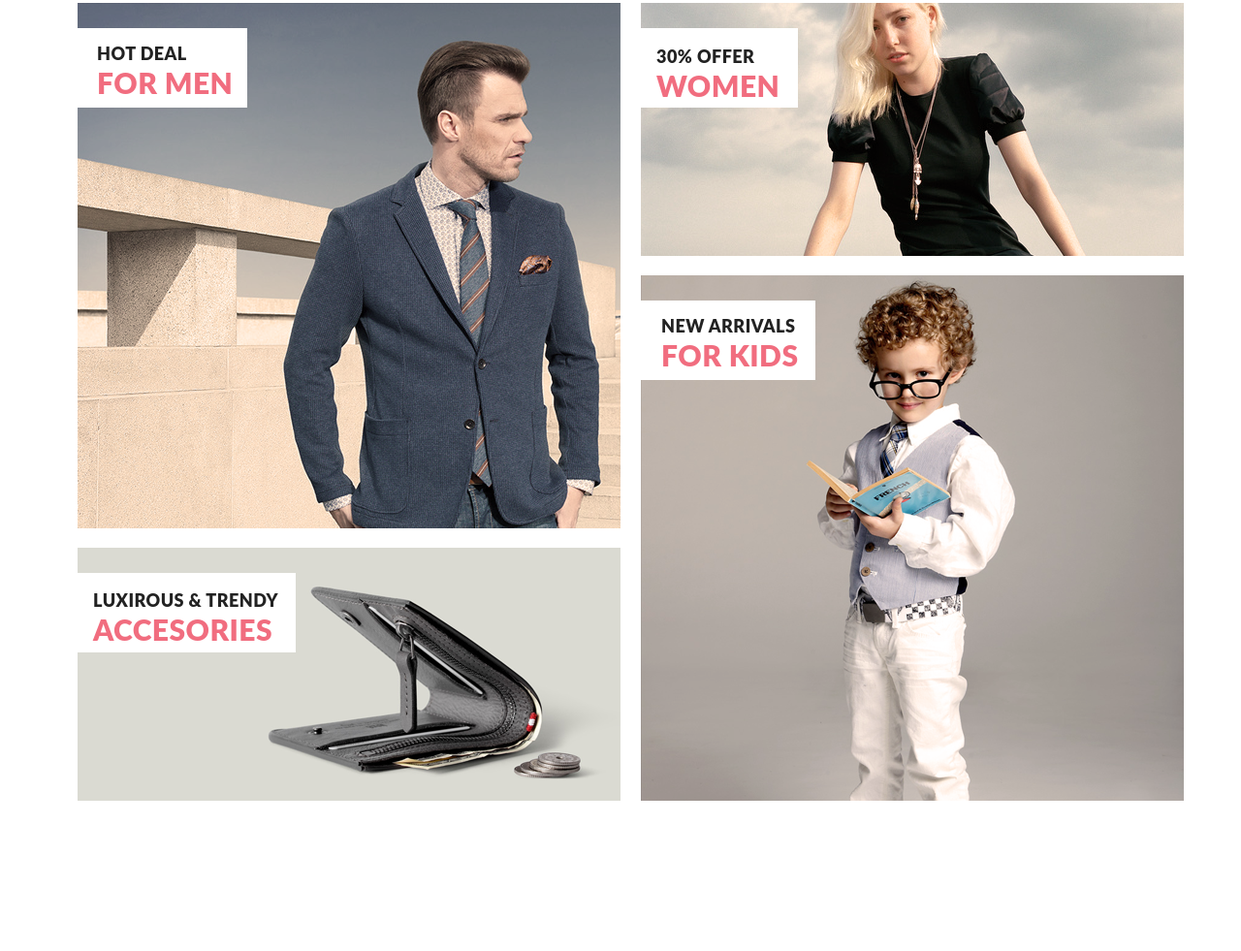
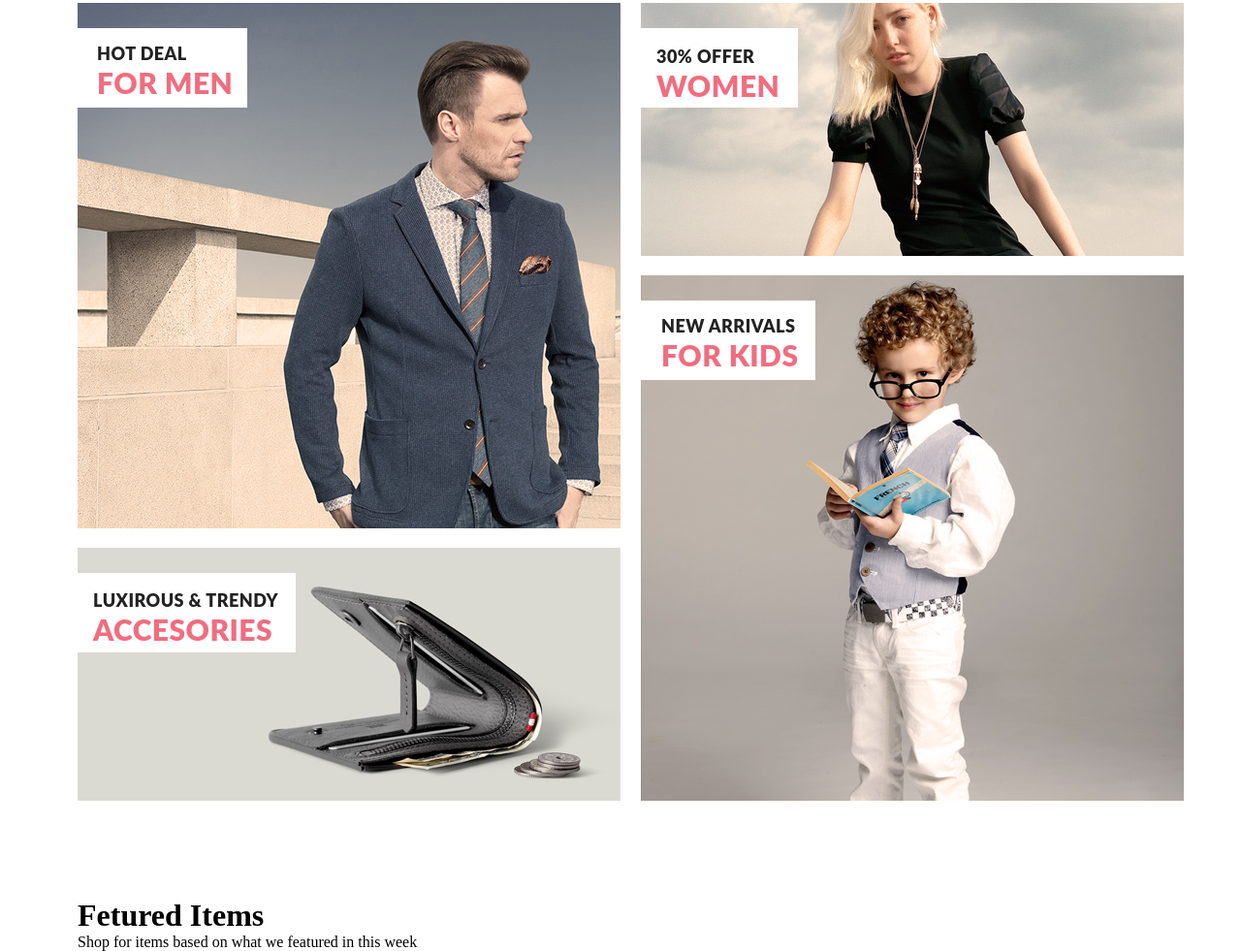
Before and after one commit to dacime/brand-website-shop, a plain HTML site: page index.html in a window 1280 px wide. Shown: the part 917-1898 px from the top of the page at 97% size. Before the commit the page ends 1843 px from the top, so only its background shows below. Drawn offline with Linux system fonts and the light colour scheme.

Commit message:
добавляю f-d items

```diff
--- a/index.html
+++ b/index.html
@@ -126,5 +126,14 @@
         </div>
     </div>
 
+    <div class="fditems">
+        <div class="container">
+            <div class="hat__fditems">
+                <h1 class="">Fetured Items</h1>
+                <p>Shop for items based on what we featured in this week</p>
+            </div>
+            <div class="mid__fditems"></div>
+        </div>
+    </div>
 </body>
 </html>
```
